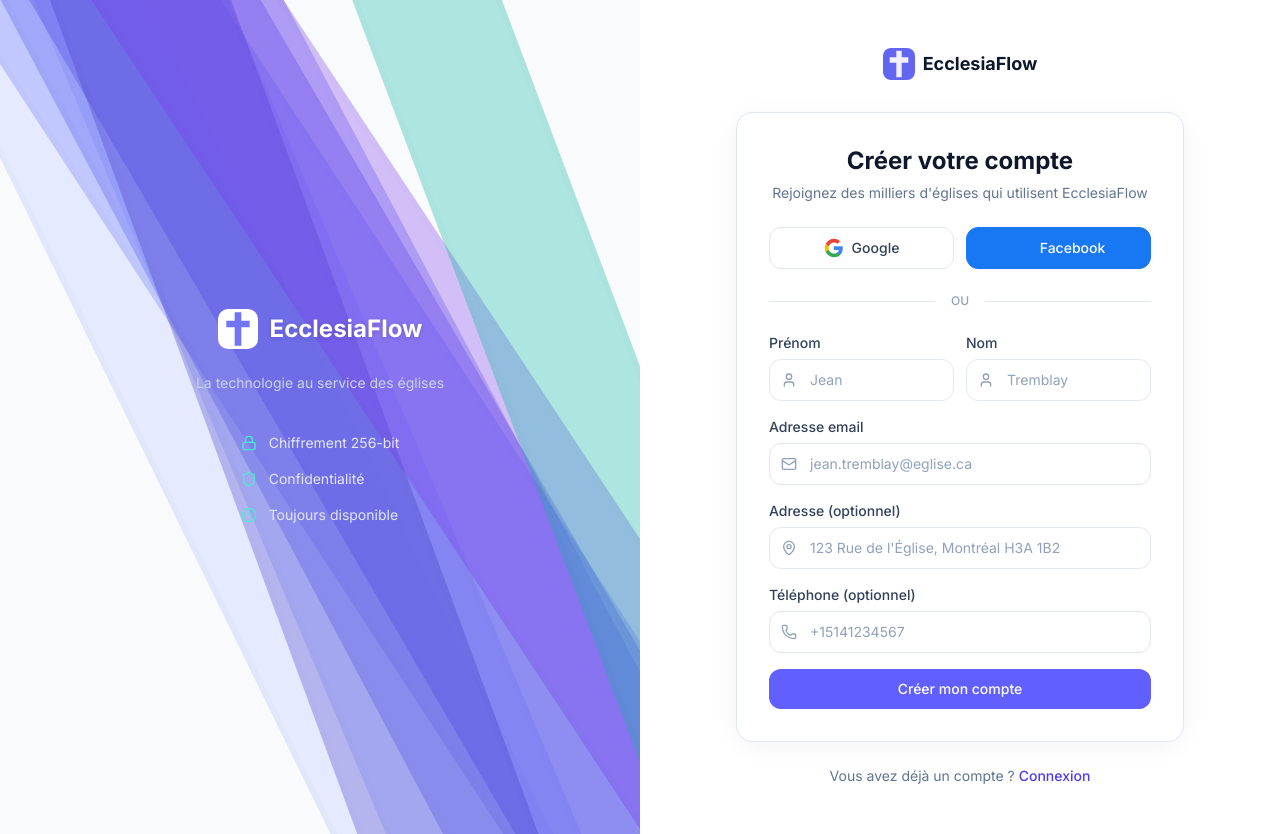
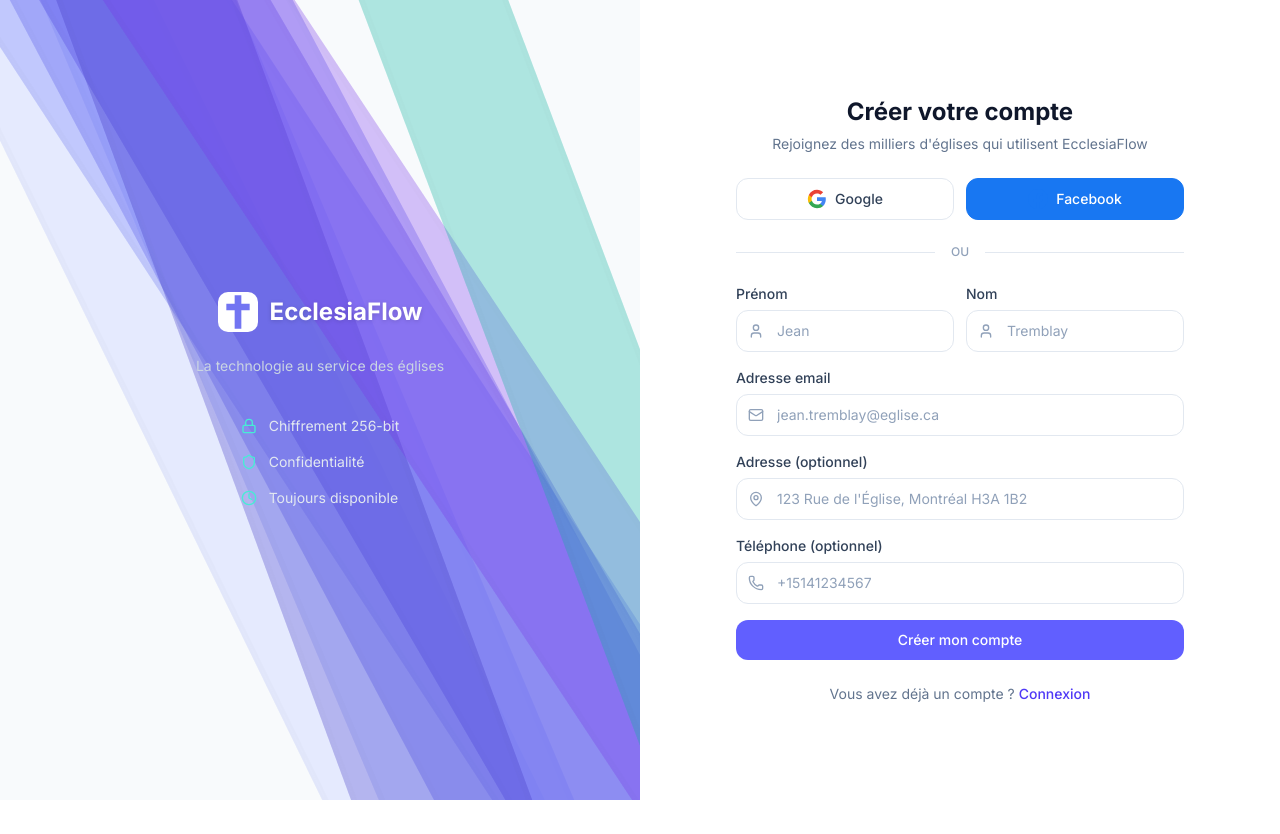
Before and after one commit to GYOM15/ecclesiaflow-landing, a Next.js app: page /inscription in a window 1280 px wide. After the commit the page ends 800 px from the top, so only its background shows below. Built offline with nearby package versions, Linux system fonts and the light colour scheme.

Commit message:
Add responsive card styling to inscription page
Remove AuthCard wrapper from the sign-up page since the split
layout already provides structure on desktop. Show card border
and logo only on mobile where the voiles panel is hidden.
Change right panel background to slate-50 on mobile for contrast.

```diff
--- a/app/(auth)/inscription/page.tsx
+++ b/app/(auth)/inscription/page.tsx
@@ -5,7 +5,6 @@
 import { zodResolver } from "@hookform/resolvers/zod";
 import Link from "next/link";
 import { Mail, MapPin, Phone, User } from "lucide-react";
-import { AuthCard } from "@/components/auth/auth-card";
 import { AuthSplitLayout } from "@/components/auth/auth-split-layout";
 import { SocialButton } from "@/components/auth/social-button";
 import { OrDivider } from "@/components/auth/or-divider";
@@ -81,10 +80,23 @@
   if (pageState === "emailSent") {
     return (
       <AuthSplitLayout>
-      <AuthCard
-        title="Vérifiez votre email"
-        subtitle={`Nous avons envoyé un lien de confirmation à ${submittedEmail}`}
-      >
+        <div className="w-full max-w-md mx-auto">
+          <Link href="/" className="flex items-center justify-center gap-2 mb-8 lg:hidden">
+            <svg viewBox="0 0 24 24" className="w-8 h-8" fill="none">
+              <rect width="24" height="24" rx="6" fill="#6366F1" />
+              <path d="M10 2h4v5h5v4h-5v11h-4V11H5V7h5V2z" fill="white" opacity="0.9" />
+            </svg>
+            <span className="text-lg font-bold text-slate-900">EcclesiaFlow</span>
+          </Link>
+
+          <div className="bg-white rounded-2xl border border-slate-200 shadow-[0_4px_30px_-6px_rgba(0,0,0,0.08)] p-8 lg:bg-transparent lg:border-0 lg:shadow-none lg:p-0 lg:rounded-none">
+            <div className="text-center mb-6">
+              <h1 className="text-2xl font-bold text-slate-900">Vérifiez votre email</h1>
+              <p className="text-sm text-slate-500 mt-1.5">
+                Nous avons envoyé un lien de confirmation à {submittedEmail}
+              </p>
+            </div>
+
             <div className="space-y-4">
               <Alert variant="info">
                 Cliquez sur le lien dans l&apos;email pour activer votre compte.
@@ -100,25 +112,31 @@
                   : "Renvoyer l'email"}
               </button>
             </div>
-      </AuthCard>
+          </div>
+        </div>
       </AuthSplitLayout>
     );
   }
 
   return (
     <AuthSplitLayout>
-    <AuthCard
-      title="Créer votre compte"
-      subtitle="Rejoignez des milliers d'églises qui utilisent EcclesiaFlow"
-      footer={
-        <span>
-          Vous avez déjà un compte ?{" "}
-          <Link href="/connexion" className="text-indigo-600 font-medium hover:text-indigo-700">
-            Connexion
+      <div className="w-full max-w-md mx-auto">
+        <Link href="/" className="flex items-center justify-center gap-2 mb-8 lg:hidden">
+          <svg viewBox="0 0 24 24" className="w-8 h-8" fill="none">
+            <rect width="24" height="24" rx="6" fill="#6366F1" />
+            <path d="M10 2h4v5h5v4h-5v11h-4V11H5V7h5V2z" fill="white" opacity="0.9" />
+          </svg>
+          <span className="text-lg font-bold text-slate-900">EcclesiaFlow</span>
         </Link>
-        </span>
-      }
-    >
+
+        <div className="bg-white rounded-2xl border border-slate-200 shadow-[0_4px_30px_-6px_rgba(0,0,0,0.08)] p-8 lg:bg-transparent lg:border-0 lg:shadow-none lg:p-0 lg:rounded-none">
+          <div className="text-center mb-6">
+            <h1 className="text-2xl font-bold text-slate-900">Créer votre compte</h1>
+            <p className="text-sm text-slate-500 mt-1.5">
+              Rejoignez des milliers d&apos;églises qui utilisent EcclesiaFlow
+            </p>
+          </div>
+
           {socialError && (
             <Alert variant="error" dismissible className="mb-4" onDismiss={clearSocialError}>
               {socialError}
@@ -208,7 +226,15 @@
               Créer mon compte
             </button>
           </form>
-    </AuthCard>
+        </div>
+
+        <div className="text-center mt-6 text-sm text-slate-500">
+          Vous avez déjà un compte ?{" "}
+          <Link href="/connexion" className="text-indigo-600 font-medium hover:text-indigo-700">
+            Connexion
+          </Link>
+        </div>
+      </div>
     </AuthSplitLayout>
   );
 }
--- a/components/auth/auth-split-layout.tsx
+++ b/components/auth/auth-split-layout.tsx
@@ -72,7 +72,7 @@
       </div>
 
       {/* Right panel — form */}
-      <div className="w-full lg:w-1/2 flex items-center justify-center bg-white px-6 py-12">
+      <div className="w-full lg:w-1/2 flex items-center justify-center bg-slate-50 lg:bg-white px-6 py-12">
         <div className="w-full max-w-md">{children}</div>
       </div>
     </div>
```
Lines whose indentation alone changed are shown as unchanged.
